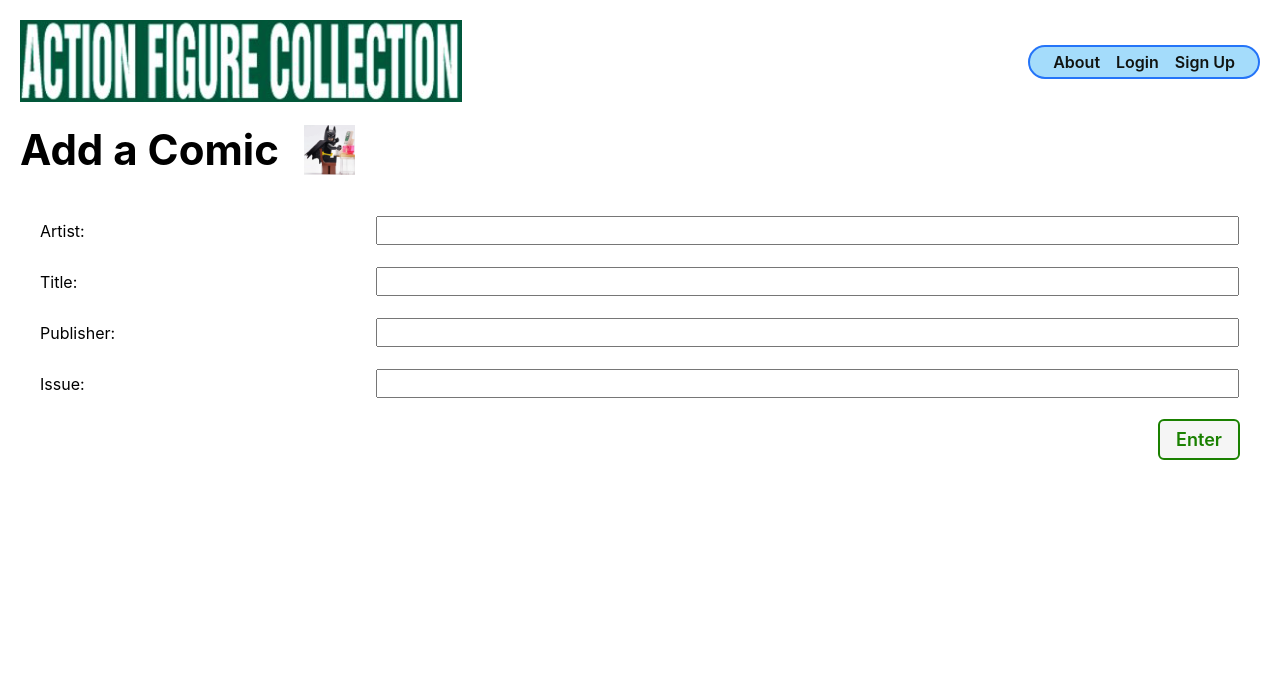
After one commit to gentlevulture/actionfigurecollector, a Django app: page /comics/create/ in a window 1280 px wide. The commit adds this page. Shown: the top 700 px of the page. Run offline with Django 3.2, Linux system fonts and the light colour scheme.

Commit message:
addComicModel&Create

```diff
--- a/main_app/admin.py
+++ b/main_app/admin.py
@@ -1,4 +1,5 @@
 from django.contrib import admin
-from .models import Figure
+from .models import Figure, Comic
 
 admin.site.register(Figure)
+admin.site.register(Comic)
--- a/main_app/models.py
+++ b/main_app/models.py
@@ -3,6 +3,18 @@ from django.urls import reverse
 from django.contrib.auth.models import User
 
 # Create your models here.
+
+class Comic(models.Model):
+  artist = models.CharField(max_length=25)
+  title = models.CharField(max_length=50)
+  publisher = models.CharField(max_length=25)
+  issue = models.IntegerField()
+
+  def __str__(self):
+    return self.title
+
+  def get_absolute_url(self):
+    return reverse('comics_detail', kwargs={'pk': self.id})
 
 class Figure(models.Model):
   name = models.CharField(max_length=30)
--- a/main_app/templates/base.html
+++ b/main_app/templates/base.html
@@ -33,7 +33,7 @@
           <li><a href="{% url 'figures_index' %}">All Figures</a></li>
           {% comment %} <li><a href="{% url 'comics_index' %}">All Comics</a></li> {% endcomment %}
           <li><a href="{% url 'figures_create' %}">Add a Figure</a></li>
-          {% comment %} <li><a href="{% url 'comics_create' %}">Add a Comic</a></li> {% endcomment %}
+          <li><a href="{% url 'comics_create' %}">Add a Comic</a></li>
           <li><a href="{% url 'about' %}">About</a></li>
           <li><a href="{% url 'logout' %}">Log out</a></li>
         {% else %}
--- /dev/null
+++ b/main_app/templates/main_app/comic_form.html
@@ -0,0 +1,25 @@
+{% extends 'base.html' %}
+{% load static %}
+
+{% block head %}
+<link rel="stylesheet" type="text/css" href="{% static 'css/form.css' %}"/>
+{% endblock %}
+
+{% block content %}
+<div class="page-header">
+  {% if object %}
+    <h1>Edit {{object.title}}</h1>
+  {% else %}
+    <h1>Add a Comic</h1>
+  {% endif %}
+  <img src="{% static 'images/batman-signing-up.png' %}" alt="LEGO Batman using a computer"/>
+</div>
+<form action="" method="post" class="form-container" autocomplete="off">
+  {% csrf_token %}
+  <table>
+    {{ form.as_table }}
+  </table>
+  <button type="submit" class="btn submit">Enter</button>
+</form>
+
+{% endblock %}
--- a/main_app/urls.py
+++ b/main_app/urls.py
@@ -10,4 +10,5 @@ urlpatterns = [
   path('figures/<int:pk>/update/', views.FigureUpdate.as_view(), name='figures_update'),
   path('figures/<int:pk>/delete/', views.FigureDelete.as_view(), name='figures_delete'),
   path('accounts/signup/', views.signup, name='signup'),
+  path('comics/create/', views.ComicCreate.as_view(), name='comics_create'),
 ]
--- a/main_app/views.py
+++ b/main_app/views.py
@@ -5,7 +5,7 @@ from django.contrib.auth.forms import UserCreationForm
 from django.contrib.auth.decorators import login_required
 from django.contrib.auth.mixins import LoginRequiredMixin
 from django.contrib.auth.views import LoginView
-from .models import Figure
+from .models import Figure, Comic
 
 # Create your views here.
 
@@ -54,3 +54,7 @@ def signup(request):
   form = UserCreationForm()
   context = {'form': form, 'error_message': error_message}
   return render(request, 'signup.html', context)
+
+class ComicCreate(CreateView):
+  model = Comic
+  fields = '__all__'
```
Also changed, not shown: main_app/migrations/0003_comic.py (added).
